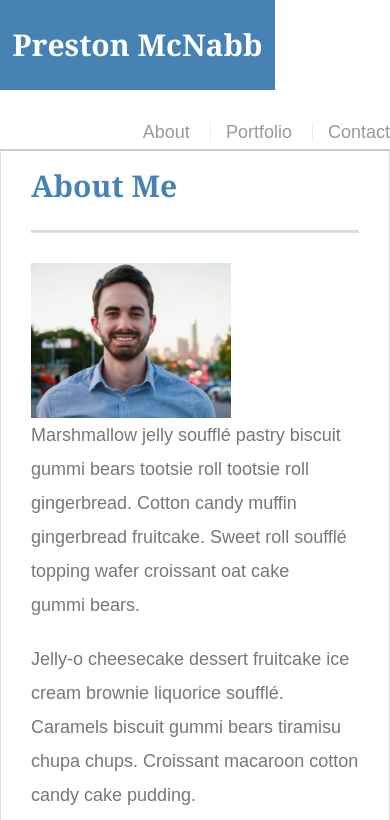
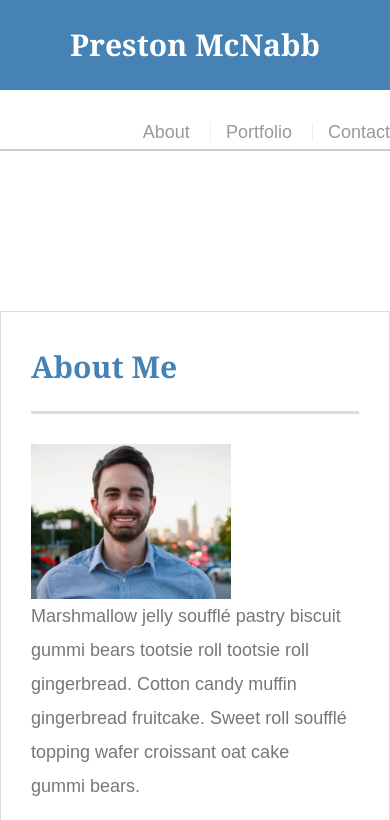
Before and after one commit to pmcnabb1993/BasicPortfolio, a plain HTML site: page index.html in a window 390 px wide. Shown: the top 820 px of the page. Drawn offline with Linux system fonts and the light colour scheme.

Commit message:
new files

```diff
--- a/assets/css/style.css
+++ b/assets/css/style.css
@@ -237,3 +237,55 @@ input[type=submit] {
   background: #4682B4;
   border: 0 none;
 }
+
+@media screen and (max-width: 980px) {
+  .sidebar {
+    width: 40%;
+  }
+  .main-section {
+    width: 60%;
+  }
+  #masthead {
+    width: 100%;
+  }
+  #logo {
+    width: 100%;
+  }
+}
+
+@media screen and (max-width: 768px) {
+  .sidebar {
+    width: 100%;
+  }
+  .main-section {
+    width: 100%;
+  }
+  #masthead {
+    width: 100%;
+  }
+  #logo {
+    width: 100%;
+  }
+}
+
+@media screen and (max-width: 640px) {
+  .sidebar {
+    width: 70%;
+    float: none;
+  }
+  .main-section {
+    width: 100%;
+  }
+  #masthead {
+    width: 100%;
+    position: static;
+  }
+  #logo {
+    width: 100%;
+  }
+}
+
+.container {
+  border-bottom: none;
+  z-index: -1;
+}
--- a/index.html
+++ b/index.html
@@ -6,6 +6,7 @@
   <title>About | Preston Thomas McNabb</title>
   <link rel="stylesheet" type="text/css" href="assets/css/reset.css">
   <link rel="stylesheet" type="text/css" href="assets/css/style.css">
+  <meta name="viewport" content="width=device-width, initial-scale=1">
 </head>
 
 <body>
```
Also changed, not shown: contact.html (+1 -0 lines), portfolio.html (+1 -0 lines), 2 other files.
